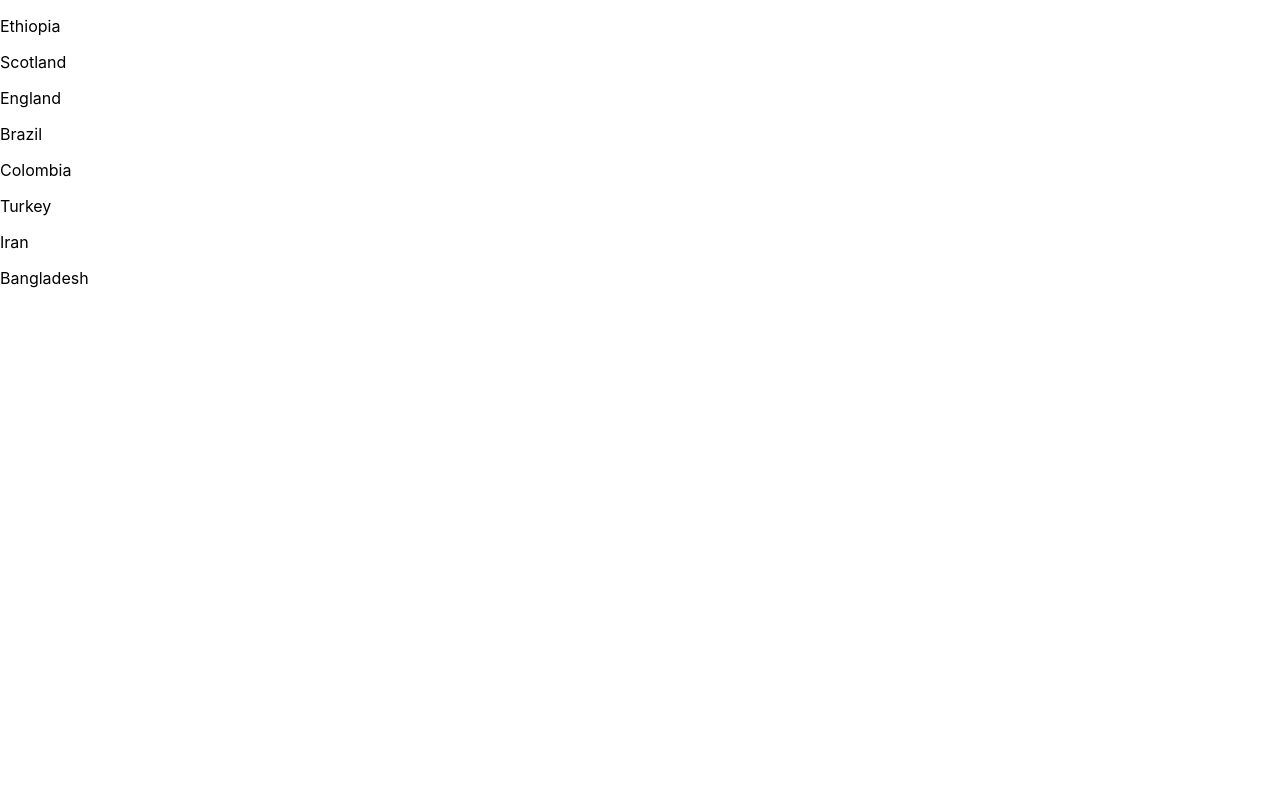
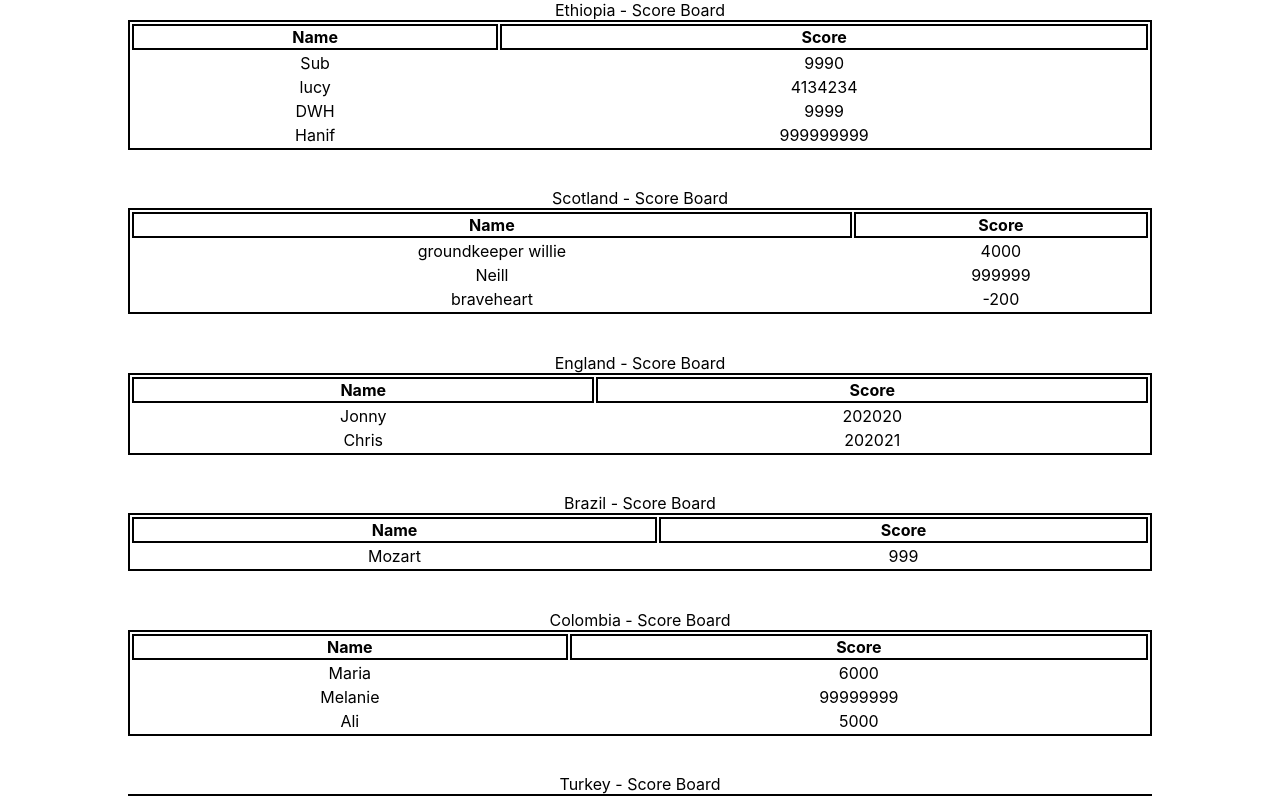
Before and after one commit to TomRafferty/highscore-react-challenge, a React (Create React App) app: page / in a window 1280 px wide. Shown: the top 796 px of the page. Built offline with nearby package versions, Linux system fonts and the light colour scheme.

Commit message:
basic data display and tables complete

```diff
--- a/src/App.css
+++ b/src/App.css
@@ -36,3 +36,16 @@
     transform: rotate(360deg);
   }
 }
+
+table {
+  width: 80%;
+  border: solid 2px;
+  margin: auto;
+  margin-bottom: 3vmax;
+}
+td{
+  text-align: center;
+}
+th {
+  border: solid 2px
+}
--- a/src/App.js
+++ b/src/App.js
@@ -1,20 +1,12 @@
 import "./App.css";
-import allCountryScores from "./scores";
+import PopulateScoreboard from "./PopulateScoreboard";
 
-const AllCountries = () => {
-  return (
-    <div>
-      {allCountryScores.map((x, index) => {
-        return <p key={index}>{x.name}</p>;
-      })}
-    </div>
-  );
-};
+
 
 function App() {
   return (
-    <div>
-      <AllCountries />
+    <div className="content">
+      <PopulateScoreboard />
     </div>
   );
 }
--- /dev/null
+++ b/src/PopulateScoreboard.jsx
@@ -0,0 +1,41 @@
+import allCountryScores from "./scores";
+const PopulateScoreboard = () => {
+  return (
+    <div className="tables-wrapper">
+
+      {allCountryScores.map((country, countryIndex) => {
+        return (
+          <table key={`${country}-${countryIndex}-table`} className="table">
+
+            <caption key={`${country}-caption`} className="table-caption">
+              {country.name} - Score Board
+            </caption>
+
+            <thead>
+              <tr>
+                <th key={`${country}-${countryIndex}-name-heading`} className="table-heading">Name</th>
+                <th key={`${country}-${countryIndex}-score-heading`} className="table-heading">Score</th>
+              </tr>
+            </thead>
+
+            <tbody>
+
+              {country.scores.map((person, personIndex) => {
+                return (
+                  <tr key={`${person}-${personIndex}-table-row`}>
+                    <td key={`${person}-${personIndex}-name`}>{person.n}</td>
+                    <td key={`${person}-${personIndex}-score`}>{person.s}</td>
+                  </tr>
+                );
+              })}
+
+            </tbody>
+
+          </table>
+        );
+      })}
+    </div>
+  );
+}
+
+export default PopulateScoreboard;
```
